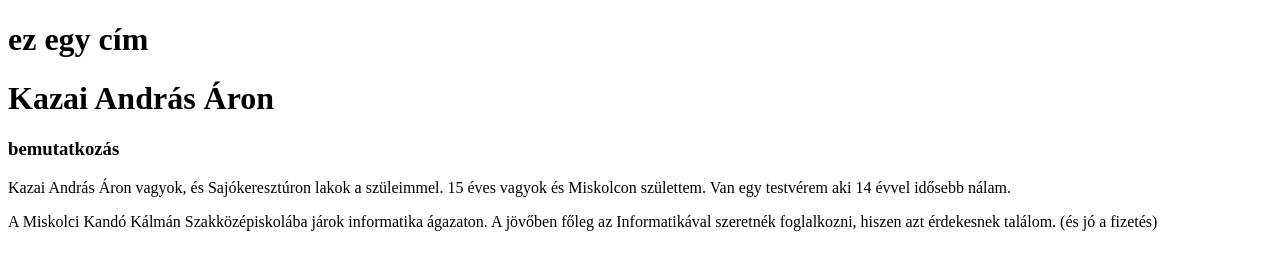
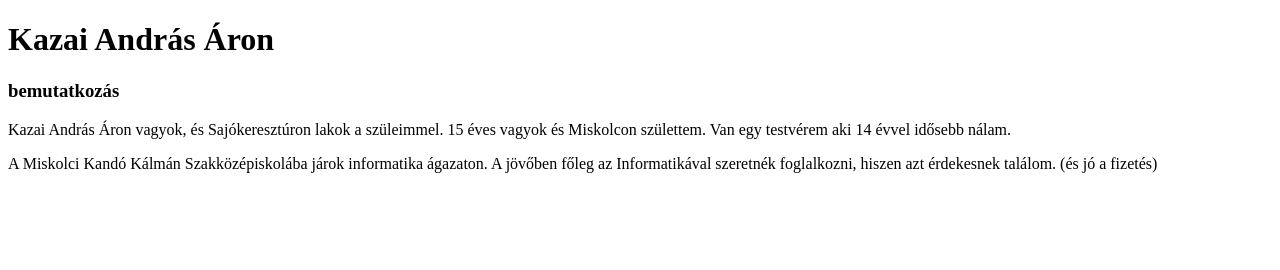
Before and after one commit to Malomkecske/web_oldal, a plain HTML site: page index.html in a window 1280 px wide. Drawn offline with Linux system fonts and the light colour scheme.

Commit message:
index.html

```diff
--- a/index.html
+++ b/index.html
@@ -6,7 +6,7 @@
     <title>Document</title>
 </head>
 <body>
-    <h1>ez egy cím</h1>
+
     <h1>Kazai András Áron</h1>
     <h3>bemutatkozás</h3>
     <p>Kazai András Áron vagyok, és Sajókeresztúron lakok a szüleimmel. 15 éves vagyok és Miskolcon születtem. Van egy testvérem aki 14 évvel idősebb nálam.</p>
```
